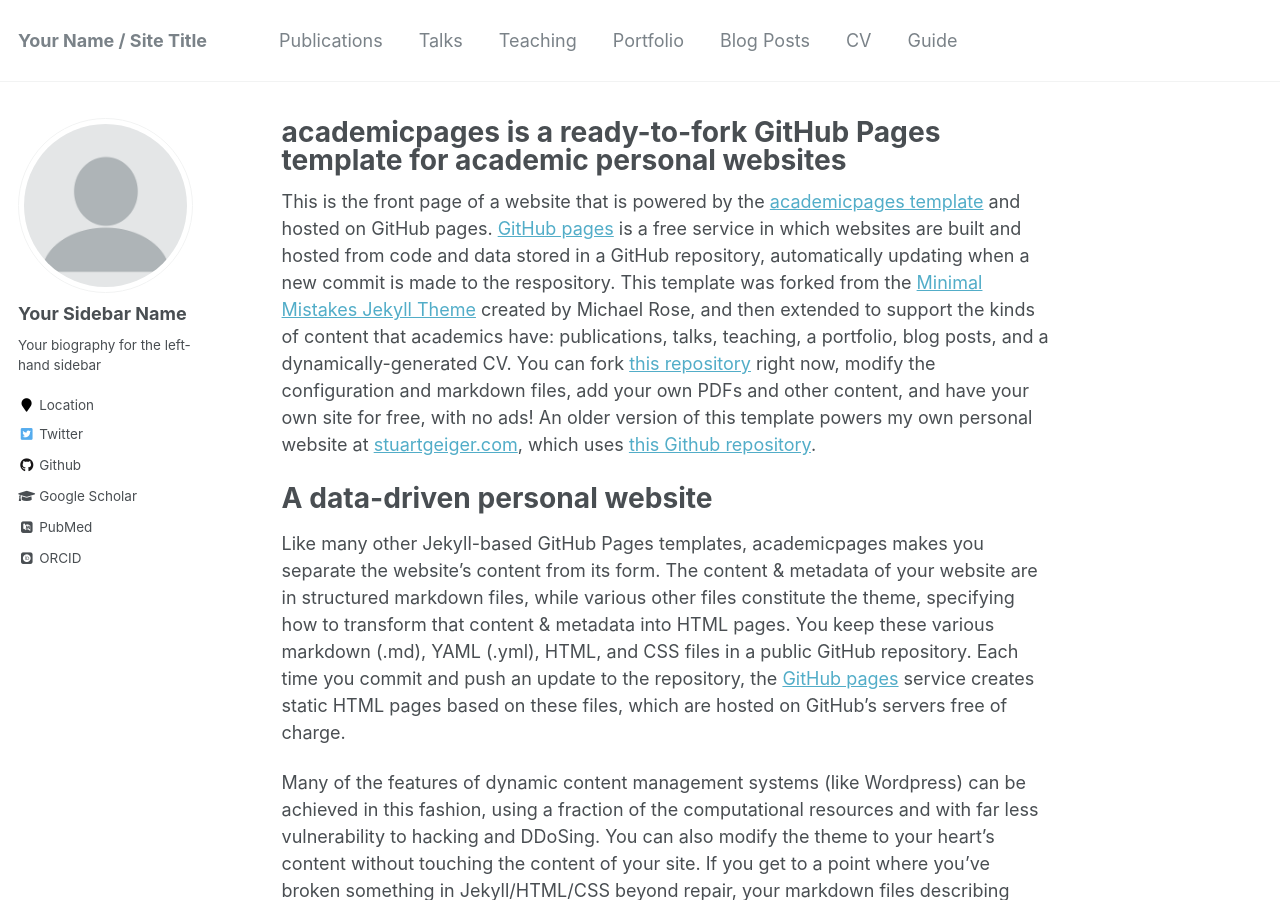
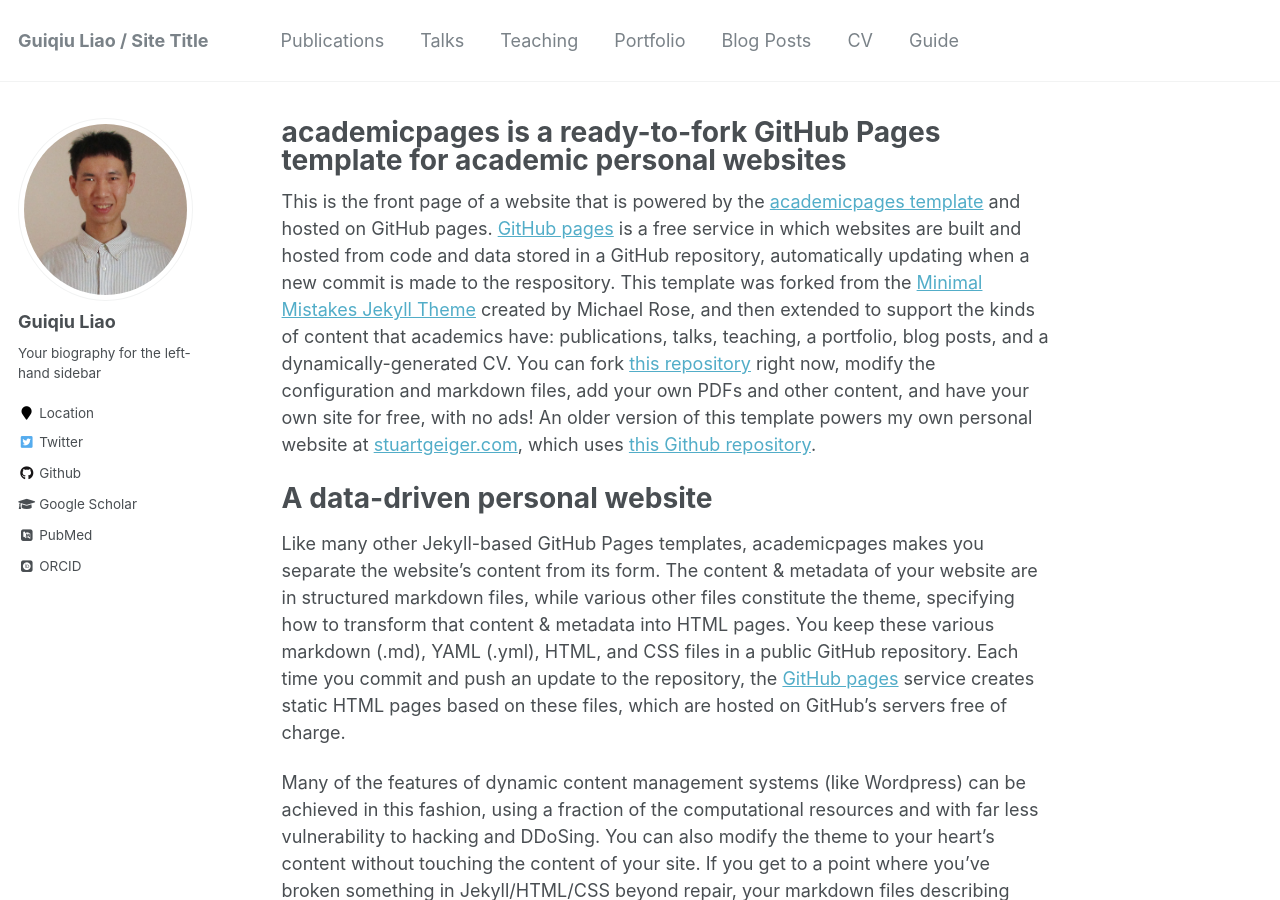
Before and after one commit to liaoguiqiu/liaoguiqiu.github.io, a Jekyll site: the page built from _pages/about.md, in a window 1280 px wide and 900 px high. Built offline with Jekyll 4.4.1, drawn with Linux system fonts in a browser that asks for light colours; some web fonts are replaced.

Commit message:
Update _config.yml

```diff
--- a/_config.yml
+++ b/_config.yml
@@ -7,11 +7,11 @@
 
 # Site Settings
 locale                   : "en-US"
-title                    : "Your Name / Site Title"
+title                    : "Guiqiu Liao / Site Title"
 title_separator          : "-"
 name                     : &name "Your Name"
 description              : &description "personal description"
-url                      : https://academicpages.github.io # the base hostname & protocol for your site e.g. "https://mmistakes.github.io"
+url                      : https://liaoguiqiu.github.io # the base hostname & protocol for your site e.g. "https://mmistakes.github.io"
 baseurl                  : "" # the subpath of your site, e.g. "/blog"
 repository               : "academicpages/academicpages.github.io"
 teaser                   :  # filename of teaser fallback teaser image placed in /images/, .e.g. "500x300.png"
@@ -80,8 +80,11 @@
 
 # Site Author
 author:
-  name             : "Your Sidebar Name"
-  avatar           : "profile.png"
+#   name             : "Your Sidebar Name"
+  name             : "Guiqiu Liao"
+#   avatar           : "profile.png"
+  avatar           : "Qiu7.jpg"
+
   bio              : "Your biography for the left-hand sidebar"
   location         : "Location"
   employer         :
```
